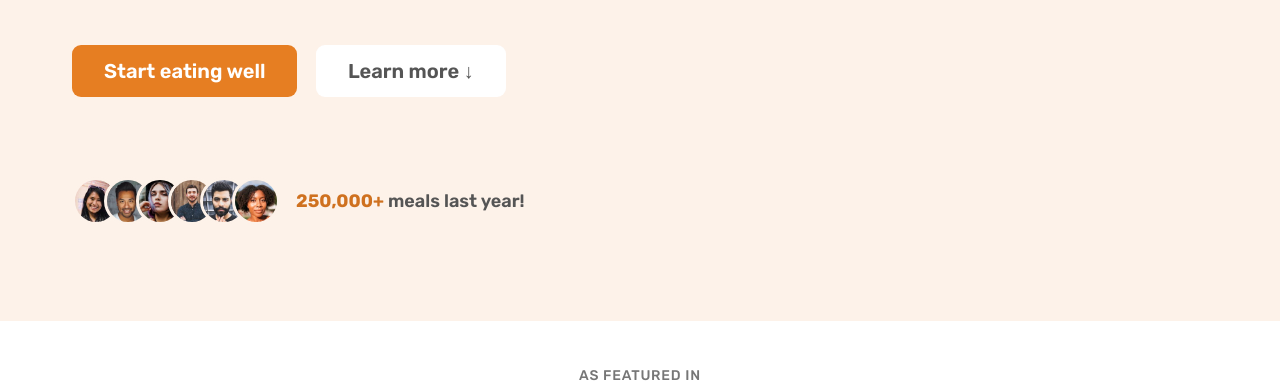
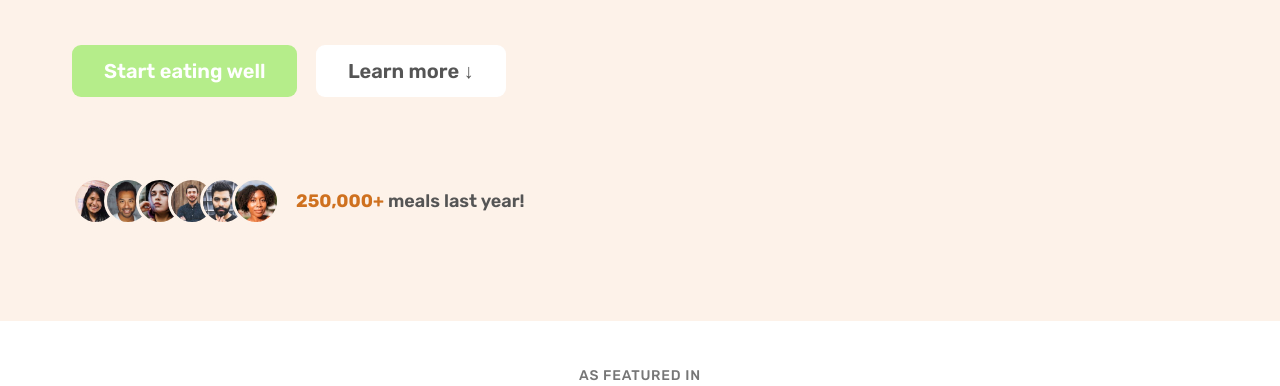
Before and after one commit to Jasper-3/Jasper-3.github.io-omnifood, a plain HTML site: page index.html in a window 1280 px wide. Shown: the part 414-800 px from the top of the page. Drawn offline with nearby package versions, Linux system fonts and the light colour scheme.

Commit message:
Update general.css

```diff
--- a/css/general.css
+++ b/css/general.css
@@ -190,13 +190,13 @@ body {
 
 .btn--full:link,
 .btn--full:visited {
-  background-color: #e67e22;
+  background-color: #67e6227a;
   color: #fff;
 }
 
 .btn--full:hover,
 .btn--full:active {
-  background-color: #cf711f;
+  background-color: #68cf1f;
 }
 
 .btn--outline:link,
```
